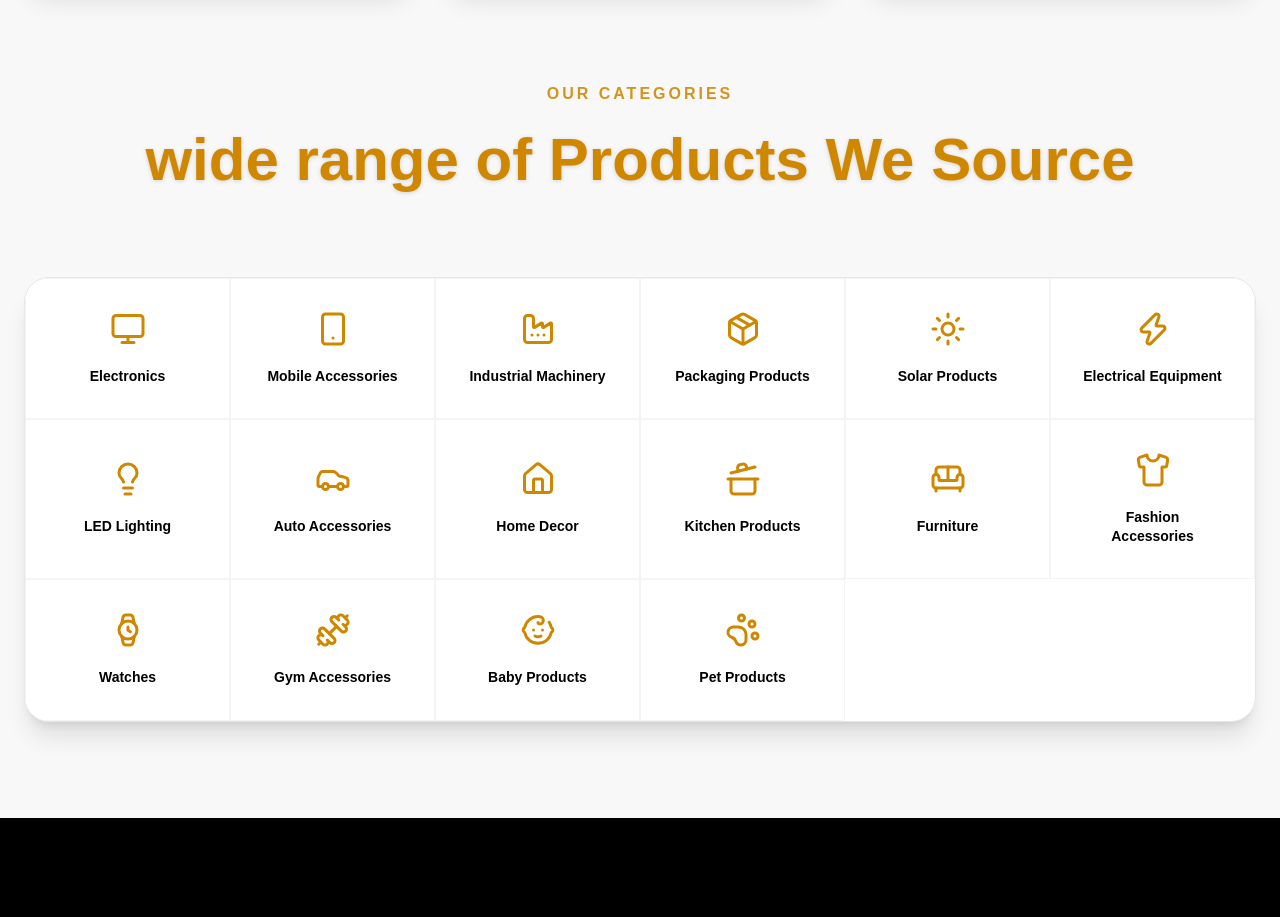
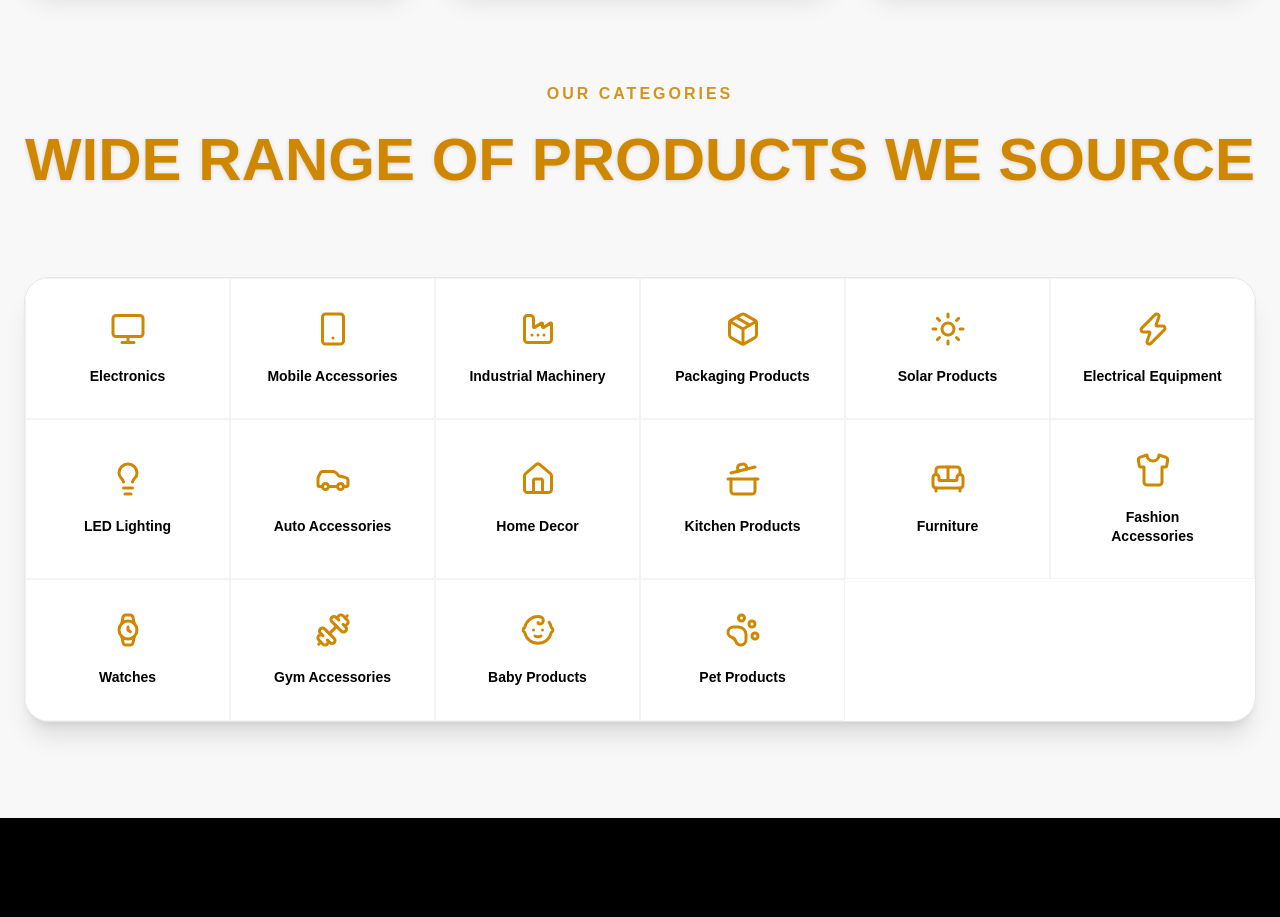
Before and after one commit to sangamimpex/chinaproduct.in, a Next.js app: page / in a window 1280 px wide. Shown: the part 1300-2217 px from the top of the page. Built offline with nearby package versions, Linux system fonts and the light colour scheme.

Commit message:
minor changes

```diff
--- a/app/components/Categories.tsx
+++ b/app/components/Categories.tsx
@@ -60,7 +60,8 @@ export default function Categories() {
     </span>
 
     <span className="block text-yellow-600 drop-shadow-sm hover:-translate-y-1 transition-all duration-700">
-     wide range of Products We Source
+     WIDE RANGE OF PRODUCTS
+     WE SOURCE
     </span>
 
   </h2>
```
